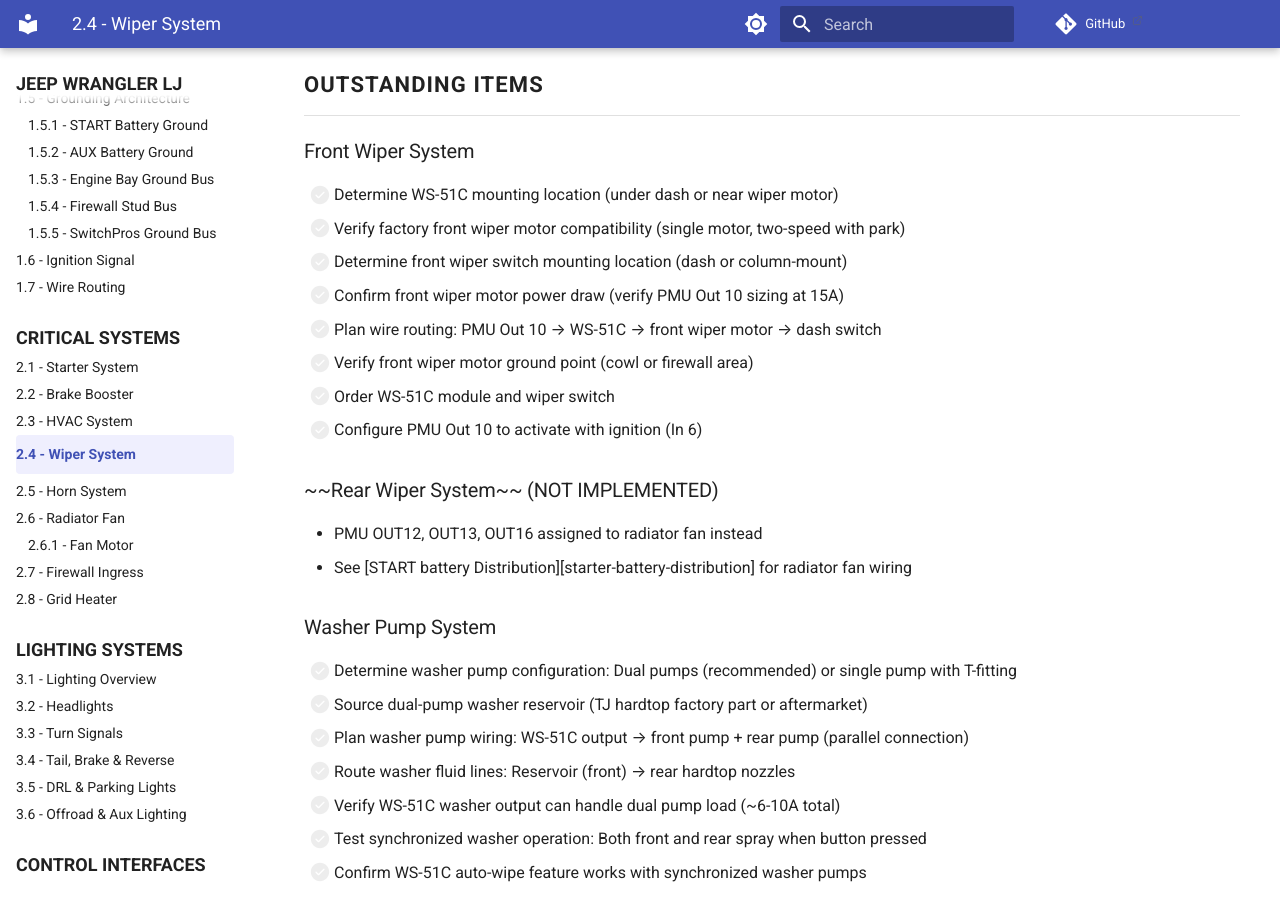
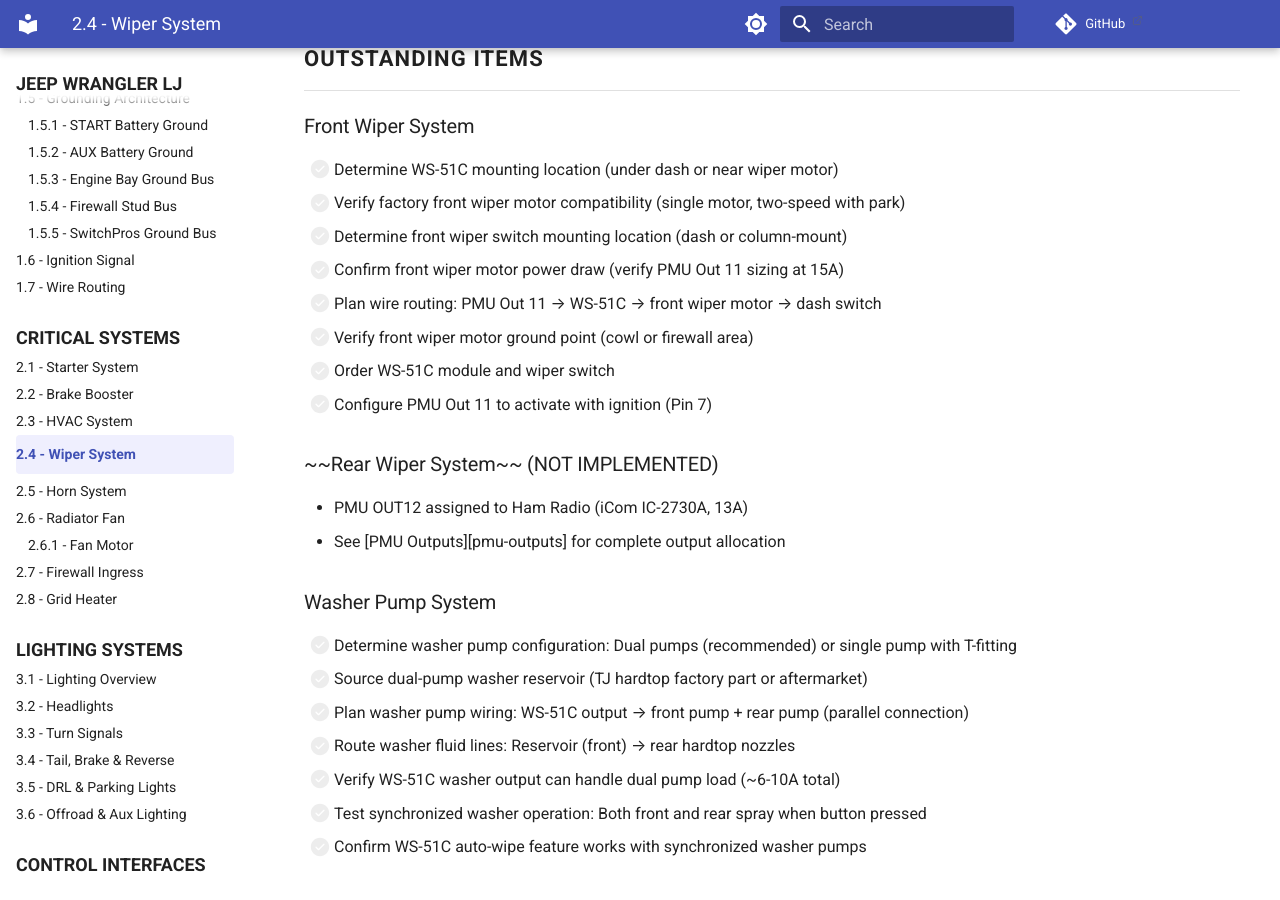
Before and after one commit to sob/drawings, an MkDocs documentation site: the page built from docs/jeep_lj/02-engine-systems/04-wipers.md, in a window 1280 px wide and 900 px high, scrolled down 5426 px. Built offline with MkDocs 1.6.1 and Material for MkDocs 9.7.7, drawn with Linux system fonts in a browser that asks for light colours; comment, search, counter and statistics services are not loaded; some of the changed text lies outside the part shown.

Commit message:
fix(electrical): correct HVAC and Wiper PMU output assignments
Corrects PMU output assignments that were artifacts from iBooster
reallocation (OUT5+6 → OUT1+10). These changes align all documentation
with the master PMU outputs table.

HVAC System (03-hvac.md):
- Blower motor: OUT3 → OUT5 (25A capacity, 87% utilization @ 20A)
- A/C clutch: OUT1 → OUT17 (7A capacity, sufficient for 3-5A load)
- Updates all references throughout document (11 occurrences)

Wiper System (04-wipers.md):
- Wiper controller: OUT10 → OUT11 (15A capacity)
- Conflict resolution: OUT10 now combined with OUT1 for iBooster
- Updates rear wiper note: OUT12 is Ham Radio (not radiator fan)
- Corrects ignition trigger: In 6 → Pin 7 (physical pin)

Technical justification:
- OUT5 (25A) better suited for 20A blower than OUT3 would be
- OUT17 (7A) appropriate for 3-5A A/C clutch load
- OUT11 avoids conflict with OUT1+10 iBooster combination
- All assignments verified against master table (03-pmu-outputs.md)

🤖 Generated with [Claude Code](https://claude.com/claude-code)

Co-Authored-By: Claude <noreply@anthropic.com>

````diff
--- a/docs/jeep_lj/02-engine-systems/04-wipers.md
+++ b/docs/jeep_lj/02-engine-systems/04-wipers.md
@@ -6,14 +6,14 @@ hide:
 # Windshield Wiper Control System {#windshield-wiper-control-system}
 **Controller:** Ron Francis WS-51C
 **Installation Manual:** [Ron Francis WS-51C Instructions](https://s3.amazonaws.com/cdn.ronfrancis.com/downloads/INSTRUCTIONS/WS51C-INST.pdf)
-**Power Source:** PMU Out 10 (15A capacity, SWITCHED power)
+**Power Source:** PMU Out 11 (15A capacity, SWITCHED power)
 **Wiper Motor:** Factory Jeep TJ/LJ wiper motor
 
 ## Overview
 
 Ron Francis WS-51C replaces TIPM wiper functions. Provides delay/intermittent control for factory front wiper motor. Includes integrated washer pump control with auto-wipe feature.
 
-**Note:** Rear wiper system is not currently implemented in this build. PMU Out 12 is assigned to radiator fan (combined with OUT13 and OUT16).
+**Note:** Rear wiper system is not currently implemented in this build. PMU Out 12 is assigned to Ham Radio (iCom IC-2730A, 13A).
 
 ## Components
 
@@ -22,7 +22,7 @@ Ron Francis WS-51C replaces TIPM wiper functions. Provides delay/intermittent co
 - **Mounting:** TBD - under dash or near wiper motor (accessible location for adjustments)
 - **Power Requirements:**
   - Input Voltage: 12V DC
-  - PMU Output: PMU Out 10 (15A capacity, SWITCHED power)
+  - PMU Output: PMU Out 11 (15A capacity, SWITCHED power)
   - Typical wiper motor draw: 3-5A low speed, 6-8A high speed
 - **Features:**
   - Off / Mist / Delay / Low / High functions
@@ -89,16 +89,16 @@ Ron Francis WS-51C replaces TIPM wiper functions. Provides delay/intermittent co
 **PMU Programming Logic:**
 
 ```
-IF (PMU Out 10 == ACTIVE)
+IF (PMU Out 11 == ACTIVE)
   THEN PMU Out 12 = ON
 ELSE PMU Out 12 = OFF
 ```
 
 **How It Works:**
-1. Turn on front wipers (any speed: delay/low/high) → PMU Out 10 energizes
-2. PMU detects Out 10 active → automatically energizes Out 12
+1. Turn on front wipers (any speed: delay/low/high) → PMU Out 11 energizes
+2. PMU detects Out 11 active → automatically energizes Out 12
 3. Rear wiper runs continuously while front wipers are on
-4. Turn off front wipers → Out 10 de-energizes → Out 12 de-energizes → rear wiper parks
+4. Turn off front wipers → Out 11 de-energizes → Out 12 de-energizes → rear wiper parks
 
 **Benefits:**
 - ✅ Automatic synchronization - no separate rear wiper switch needed
@@ -165,7 +165,7 @@ Use one washer pump to feed both front and rear via fluid line T-split:
 ## Power Flow
 
 ### Front Wiper System
-1. **Module Power:** CONSTANT power (START battery) → PMU Out 10 (15A) → WS-51C power input → chassis ground
+1. **Module Power:** CONSTANT power (START battery) → PMU Out 11 (15A) → WS-51C power input → chassis ground
 2. **Front Wiper Motor:** WS-51C high/low outputs → front wiper motor high/low speed terminals → motor ground
 3. **Control Switch:** Dash wiper switch → control signal wires → WS-51C control inputs
 4. **Park Position:** Wiper motor park switch → WS-51C park input (auto-shutoff at rest position)
@@ -184,7 +184,7 @@ Use one washer pump to feed both front and rear via fluid line T-split:
 
 ### Front Wiper Circuit
 
-1. **Power (+):** CONSTANT power (START battery) → PMU Out 10 (15A capacity) → WS-51C red power wire (12V input)
+1. **Power (+):** CONSTANT power (START battery) → PMU Out 11 (15A capacity) → WS-51C red power wire (12V input)
 2. **Ground (-):** WS-51C black ground wire → chassis ground or firewall ground point
 3. **Front Wiper Motor Outputs:**
    - **Low Speed:** WS-51C low speed output → wiper motor low speed terminal
@@ -232,15 +232,15 @@ The WS-51C wiper control system replaces the following TIPM functions:
 - [ ] Determine WS-51C mounting location (under dash or near wiper motor)
 - [ ] Verify factory front wiper motor compatibility (single motor, two-speed with park)
 - [ ] Determine front wiper switch mounting location (dash or column-mount)
-- [ ] Confirm front wiper motor power draw (verify PMU Out 10 sizing at 15A)
-- [ ] Plan wire routing: PMU Out 10 → WS-51C → front wiper motor → dash switch
+- [ ] Confirm front wiper motor power draw (verify PMU Out 11 sizing at 15A)
+- [ ] Plan wire routing: PMU Out 11 → WS-51C → front wiper motor → dash switch
 - [ ] Verify front wiper motor ground point (cowl or firewall area)
 - [ ] Order WS-51C module and wiper switch
-- [ ] Configure PMU Out 10 to activate with ignition (In 6)
+- [ ] Configure PMU Out 11 to activate with ignition (Pin 7)
 
 ### ~~Rear Wiper System~~ (NOT IMPLEMENTED)
-- PMU OUT12, OUT13, OUT16 assigned to radiator fan instead
-- See [START battery Distribution][starter-battery-distribution] for radiator fan wiring
+- PMU OUT12 assigned to Ham Radio (iCom IC-2730A, 13A)
+- See [PMU Outputs][pmu-outputs] for complete output allocation
 
 ### Washer Pump System
 - [ ] Determine washer pump configuration: Dual pumps (recommended) or single pump with T-fitting
````
Also changed, not shown: docs/jeep_lj/02-engine-systems/03-hvac.md (+12 -12 lines).
